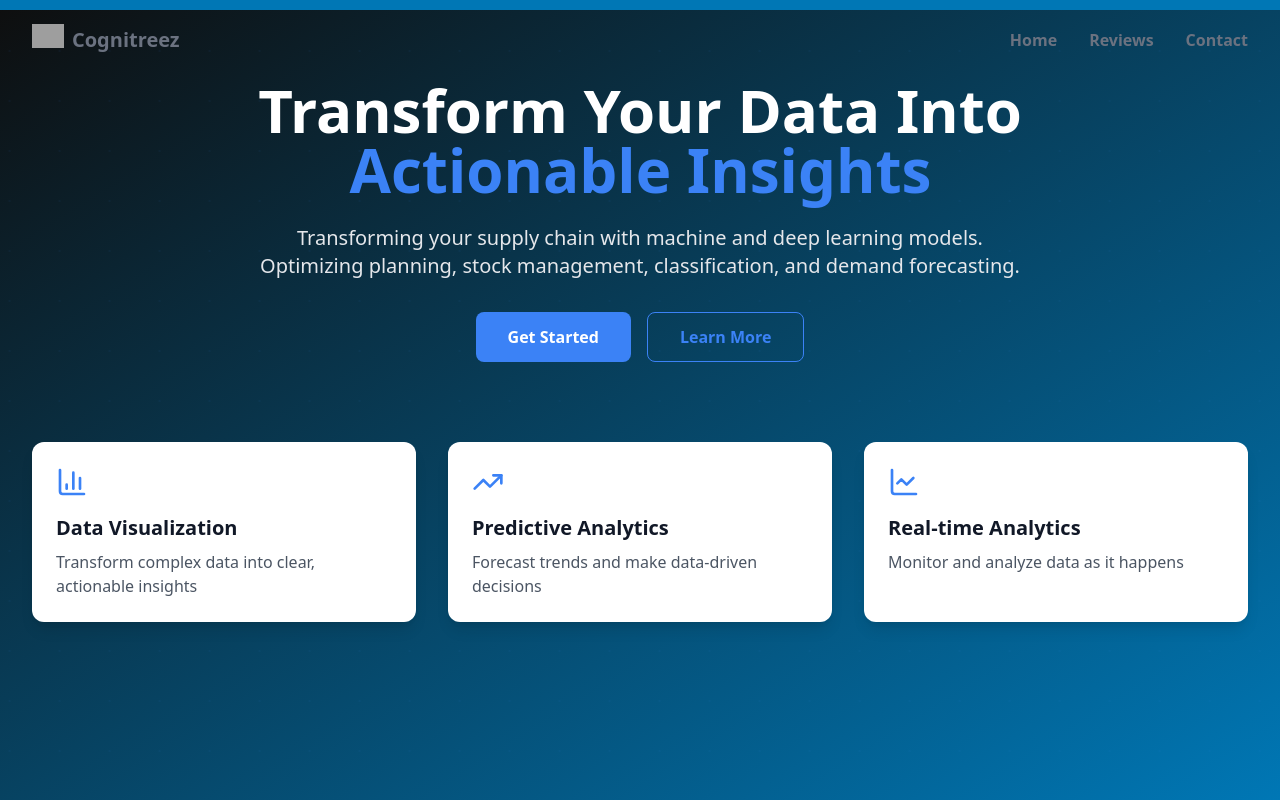
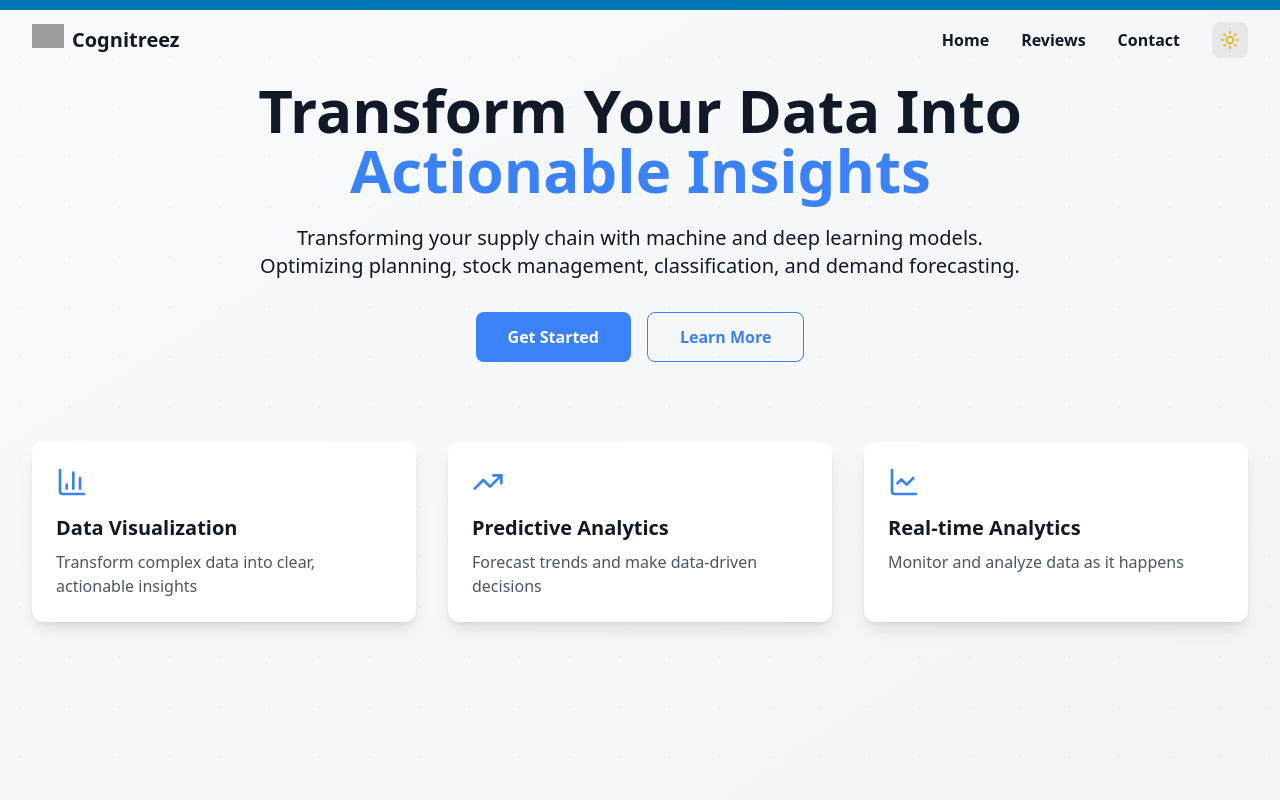
Before and after one commit to bibinwithab/cognitreez, a React (Vite) app: page / in a window 1280 px wide. Shown: the top 800 px of the page. Built offline with nearby package versions, Linux system fonts and the light colour scheme; grey boxes are pictures that could not be loaded.

Commit message:
added dark theme

```diff
--- a/src/App.jsx
+++ b/src/App.jsx
@@ -5,9 +5,11 @@ import BookACall from "./Components/BookACall";
 import CustomerReviews from "./Components/CustomerReview";
 import Navbar from "./Components/NavBar";
 import Footer from "./Components/Footer";
+import { ThemeProvider } from "./context/ThemeContext";
 
 function App() {
   return (
+    <ThemeProvider>
       <div className="bg-site-gradient min-h-screen">
         <Scroll />
         <AnimatePresence>
@@ -31,6 +33,7 @@ function App() {
           </motion.div>
         </AnimatePresence>
       </div>
+    </ThemeProvider>
   );
 }
 
--- a/src/Components/Footer.jsx
+++ b/src/Components/Footer.jsx
@@ -34,7 +34,7 @@ const Footer = () => {
   ];
 
   return (
-    <footer className="bg-gray-900 text-white">
+    <footer className="bg-gray-900 dark:bg-gray-950 text-white">
       <motion.div
         variants={containerVariants}
         initial="hidden"
@@ -81,7 +81,7 @@ const Footer = () => {
                   href={social.href}
                   whileHover={{ y: -5, scale: 1.1 }}
                   whileTap={{ scale: 0.95 }}
-                  className="bg-gray-800 p-3 rounded-full hover:bg-blue-500 transition-colors"
+                  className="bg-gray-800 dark:bg-gray-900 p-3 rounded-full hover:bg-blue-500 transition-colors"
                   aria-label={social.label}
                 >
                   {social.icon}
--- a/src/Components/Introduction.jsx
+++ b/src/Components/Introduction.jsx
@@ -26,8 +26,7 @@ const itemVariants = {
 
 const Introduction = () => {
   return (
-    <div className="relative min-h-screen bg-gradient-to-br from-[#0e0e0e] to-[#0077b5] text-gray-900 overflow-hidden">
-      {/* Background Animation */}
+    <div className="relative min-h-screen bg-gradient-to-br from-gray-50 to-gray-100 dark:from-gray-900 dark:to-gray-800 text-gray-900 dark:text-white overflow-hidden">
       <motion.div
         className="absolute inset-0 opacity-5"
         animate={{
@@ -54,11 +53,11 @@ const Introduction = () => {
         >
           <motion.h1
             variants={itemVariants}
-            className="text-5xl md:text-6xl font-bold mb-6 text-white"
+            className="text-5xl md:text-6xl font-bold mb-6 text-gray-900 dark:text-white"
           >
             Transform Your Data Into
             <motion.span
-              className="text-blue-500 inline-block"
+              className="text-blue-500 dark:text-blue-400  inline-block"
               animate={{ scale: [1, 1.05, 1] }}
               transition={{ duration: 2, repeat: Infinity }}
             >
@@ -69,7 +68,7 @@ const Introduction = () => {
 
           <motion.p
             variants={itemVariants}
-            className="text-xl text-gray-200 mb-8 max-w-3xl mx-auto"
+            className="text-xl text-gray-900 dark:text-gray-300 mb-8 max-w-3xl mx-auto"
           >
             Transforming your supply chain with machine and deep learning
             models. Optimizing planning, stock management, classification, and
@@ -86,7 +85,7 @@ const Introduction = () => {
               className="bg-blue-500 text-white px-8 py-3 rounded-lg font-semibold relative overflow-hidden group"
             >
               <motion.span
-                className="absolute inset-0 bg-white opacity-20"
+                className="absolute inset-0 bg-white dark:bg-gray-100  opacity-20"
                 initial={{ x: "-100%" }}
                 whileHover={{ x: "100%" }}
                 transition={{ duration: 0.5 }}
@@ -96,10 +95,10 @@ const Introduction = () => {
             <motion.button
               whileHover={{ scale: 1.05 }}
               whileTap={{ scale: 0.95 }}
-              className="border border-blue-500 text-blue-500 px-8 py-3 rounded-lg font-semibold relative overflow-hidden group"
+              className="border border-blue-500 text-blue-500 dark:text-blue-400 px-8 py-3 rounded-lg font-semibold relative overflow-hidden group"
             >
               <motion.span
-                className="absolute inset-0 bg-blue-50 opacity-0 group-hover:opacity-20"
+                className="absolute inset-0 bg-blue-50 dark:bg-blue-900 opacity-0 group-hover:opacity-20"
                 initial={{ x: "-100%" }}
                 whileHover={{ x: "100%" }}
                 transition={{ duration: 0.5 }}
@@ -138,7 +137,7 @@ const Introduction = () => {
               key={index}
               variants={itemVariants}
               whileHover={{ y: -5 }}
-              className="bg-white p-6 rounded-xl shadow-lg transform-gpu"
+              className="bg-white dark:bg-gray-800 p-6 rounded-xl shadow-lg transform-gpu"
             >
               <motion.div
                 className="mb-4"
@@ -148,13 +147,15 @@ const Introduction = () => {
                 {feature.icon}
               </motion.div>
               <motion.h3
-                className="text-xl font-semibold mb-2 text-gray-900"
+                className="text-xl font-semibold mb-2 text-gray-900 dark:text-white"
                 whileHover={{ x: 5 }}
                 transition={{ duration: 0.2 }}
               >
                 {feature.title}
               </motion.h3>
-              <p className="text-gray-600">{feature.description}</p>
+              <p className="text-gray-600 dark:text-gray-300">
+                {feature.description}
+              </p>
             </motion.div>
           ))}
         </motion.div>
--- a/src/Components/NavBar.jsx
+++ b/src/Components/NavBar.jsx
@@ -1,5 +1,6 @@
 import { useState, useEffect } from "react";
 import { motion, useScroll } from "framer-motion";
+import ThemeToggle from "./ThemeToggle";
 
 const Navbar = () => {
   const [isScrolled, setIsScrolled] = useState(false);
@@ -31,7 +32,7 @@ const Navbar = () => {
       initial={{ y: -100 }}
       animate={{ y: 0 }}
       className={`fixed top-0 left-0 right-0 z-50 transition-all duration-300 ${
-        isScrolled ? "bg-white/80 backdrop-blur-sm shadow-lg" : "bg-transparent"
+        isScrolled ? "bg-white/10 backdrop-blur-sm shadow-lg" : "bg-transparent"
       }`}
     >
       <div className="max-w-7xl mx-auto px-4 sm:px-6 lg:px-8">
@@ -41,9 +42,9 @@ const Navbar = () => {
             whileHover={{ scale: 1.05 }}
           >
             <div className="w-8 h-8">
-              <img src="../assets/logo.png" alt="logo" />
+              <img src="logo.png" alt="logo" />
             </div>
-            <span className="text-xl font-bold text-gray-500">Cognitreez</span>
+            <span className="text-xl font-bold text-gray-900 dark:text-gray-200">Cognitreez</span>
           </motion.div>
 
           <div className="hidden md:flex space-x-8">
@@ -55,13 +56,14 @@ const Navbar = () => {
               <motion.button
                 key={item.id}
                 onClick={() => scrollToSection(item.id)}
-                className="text-gray-500 hover:text-blue-500 font-bold"
+                className="text-gray-900 dark:text-gray-200 hover:text-blue-500 font-bold"
                 whileHover={{ scale: 1.1 }}
                 whileTap={{ scale: 0.95 }}
               >
                 {item.name}
               </motion.button>
             ))}
+            <ThemeToggle />
           </div>
         </div>
       </div>
--- /dev/null
+++ b/src/Components/ThemeToggle.jsx
@@ -0,0 +1,33 @@
+import { motion } from 'framer-motion';
+import { Sun, Moon } from 'lucide-react';
+import { useTheme } from '../context/ThemeContext';
+
+const ThemeToggle = () => {
+  const { isDark, toggleTheme } = useTheme();
+
+  return (
+    <motion.button
+      onClick={toggleTheme}
+      className="relative p-2 rounded-lg bg-gray-200 dark:bg-gray-800 transition-colors"
+      whileHover={{ scale: 1.05 }}
+      whileTap={{ scale: 0.95 }}
+      aria-label="Toggle theme"
+    >
+      <motion.div
+        initial={false}
+        animate={{
+          rotate: isDark ? 360 : 0,
+        }}
+        transition={{ duration: 0.5, ease: "easeInOut" }}
+      >
+        {isDark ? (
+          <Moon className="w-5 h-5 text-blue-500" />
+        ) : (
+          <Sun className="w-5 h-5 text-yellow-500" />
+        )}
+      </motion.div>
+    </motion.button>
+  );
+};
+
+export default ThemeToggle;
--- /dev/null
+++ b/src/context/ThemeContext.jsx
@@ -0,0 +1,37 @@
+import { createContext, useContext, useState, useEffect } from 'react';
+
+const ThemeContext = createContext();
+
+export const ThemeProvider = ({ children }) => {
+  const [isDark, setIsDark] = useState(() => {
+    const savedTheme = localStorage.getItem('theme');
+    return savedTheme === 'dark' || (!savedTheme && window.matchMedia('(prefers-color-scheme: dark)').matches);
+  });
+
+  useEffect(() => {
+    const root = window.document.documentElement;
+    if (isDark) {
+      root.classList.add('dark');
+      localStorage.setItem('theme', 'dark');
+    } else {
+      root.classList.remove('dark');
+      localStorage.setItem('theme', 'light');
+    }
+  }, [isDark]);
+
+  const toggleTheme = () => setIsDark(!isDark);
+
+  return (
+    <ThemeContext.Provider value={{ isDark, toggleTheme }}>
+      {children}
+    </ThemeContext.Provider>
+  );
+};
+
+export const useTheme = () => {
+  const context = useContext(ThemeContext);
+  if (context === undefined) {
+    throw new Error('useTheme must be used within a ThemeProvider');
+  }
+  return context;
+};
--- a/tailwind.config.js
+++ b/tailwind.config.js
@@ -4,6 +4,7 @@ export default {
       "./index.html",
       "./src/**/*.{js,ts,jsx,tsx}",
     ],
+    darkMode: 'class',
     theme: {
       extend: {},
     },
```
Also changed, not shown: src/Components/BookACall.jsx (+25 -16 lines), src/Components/CustomerReview.jsx (+11 -11 lines). Lines whose indentation alone changed are shown as unchanged.
